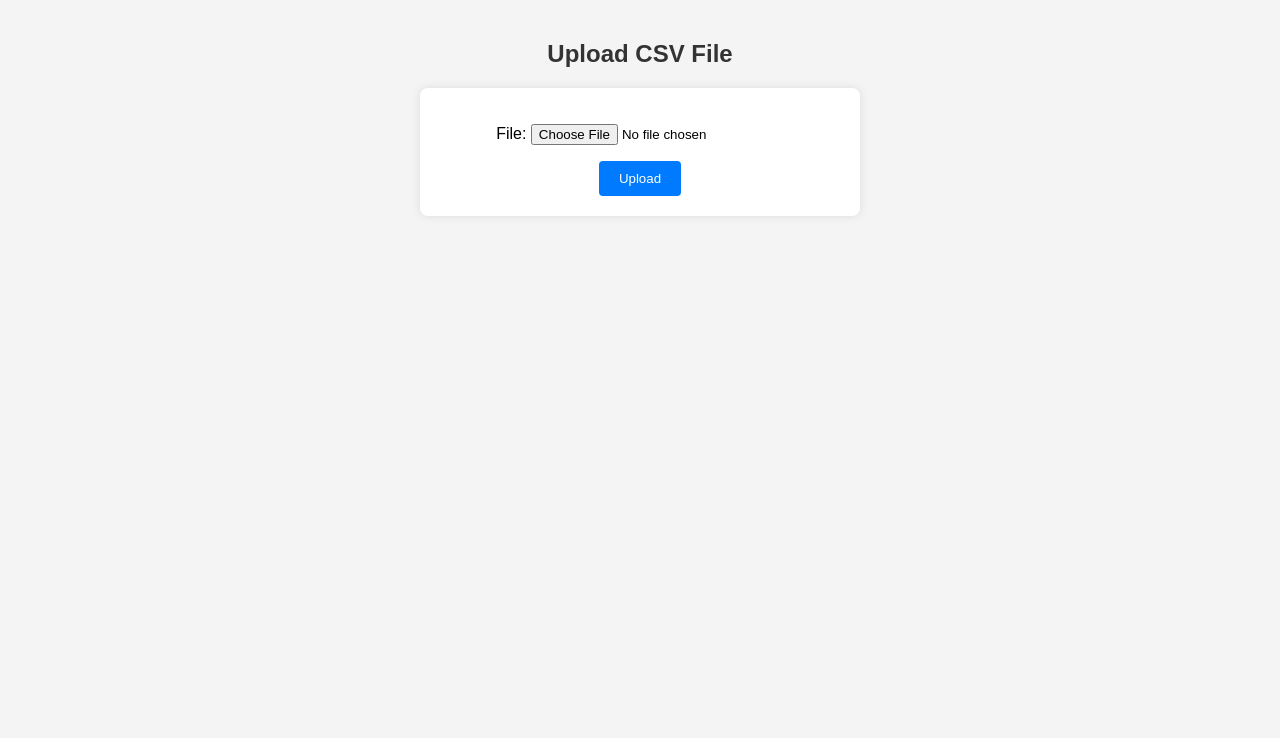
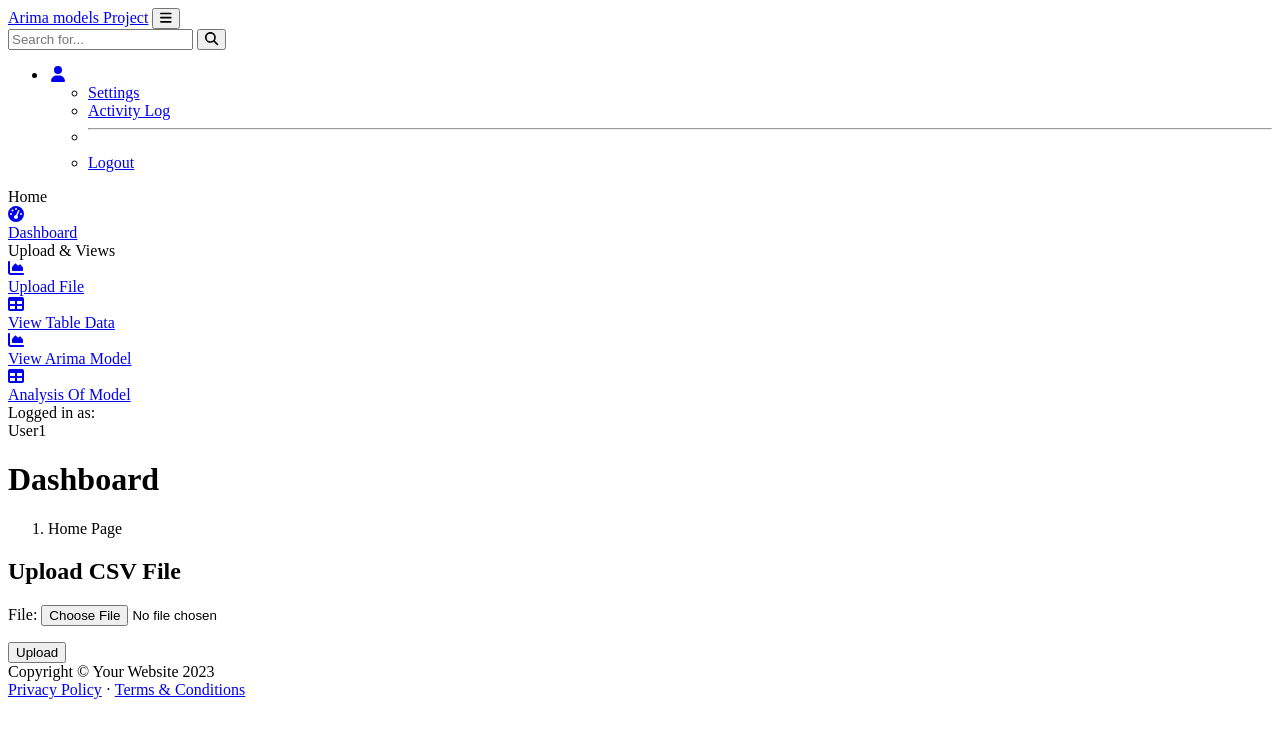
Before and after one commit to tjrapodile/fileReader_project, a Django app: page /myapp/upload/ in a window 1280 px wide. Shown: the top 738 px of the page. Run offline with Django 4.2, Linux system fonts and the light colour scheme; some libraries are stand-ins or nearby versions.

Commit message:
fixed name and added datatables stylesheet

```diff
--- a/Bootstrap Django Project/myapp/templates/index.html
+++ b/Bootstrap Django Project/myapp/templates/index.html
@@ -10,6 +10,7 @@
         <title>Our Project</title>
         <link href ="{% static 'css/styles.css' %}" rel = "stylesheet"/>
         <script src="https://use.fontawesome.com/releases/v6.3.0/js/all.js" crossorigin="anonymous"></script>
+        <link href="DataTables/datatables.min.css" rel="stylesheet">
     </head>
     <body class="sb-nav-fixed">
         <nav class="sb-topnav navbar navbar-expand navbar-dark bg-dark">
@@ -57,7 +58,7 @@
                                 View Table Data
                             <a class="nav-link" href="table.html">
                                 <div class="sb-nav-link-icon"><i class="fas fa-chart-area"></i></div>
-                                View Armima Model
+                                View Arima Model
                             </a>
                             <a class="nav-link" href="model.html">
                                 <div class="sb-nav-link-icon"><i class="fas fa-table"></i></div>
--- a/Bootstrap Django Project/myapp/templates/upload_csv.html
+++ b/Bootstrap Django Project/myapp/templates/upload_csv.html
@@ -1,47 +1,114 @@
 <!DOCTYPE html>
 <html>
 <head>
+    {% load static %}
     <title>Upload CSV File</title>
-    <meta charset="UTF-8">
-    <meta name="viewport" content="width=device-width, initial-scale=1.0">
-    <style>
-        body {
-            font-family: 'Arial', sans-serif;
-            background-color: #f4f4f4;
-            margin: 0;
-            padding: 20px;
-            text-align: center;
-        }
+    <meta charset="utf-8" />
+    <meta http-equiv="X-UA-Compatible" content="IE=edge" />
+    <meta name="viewport" content="width=device-width, initial-scale=1, shrink-to-fit=no" />
+    <meta name="description" content="" />
+    <meta name="author" content="" />
+    <title>Our Project</title>
+    <link href ="{% static 'css/styles.css' %}" rel = "stylesheet"/>
+    <script src="https://use.fontawesome.com/releases/v6.3.0/js/all.js" crossorigin="anonymous"></script>
+    <link href="DataTables/datatables.min.css" rel="stylesheet">
 
-        h2 {
-            color: #333;
-        }
-
-        form {
-            max-width: 400px;
-            margin: 0 auto;
-            background-color: #fff;
-            padding: 20px;
-            border-radius: 8px;
-            box-shadow: 0 0 10px rgba(0, 0, 0, 0.1);
-        }
-
-        button {
-            background-color: #007bff;
-            color: #fff;
-            border: none;
-            padding: 10px 20px;
-            border-radius: 4px;
-            cursor: pointer;
-        }
-    </style>
 </head>
 <body>
+    <body class="sb-nav-fixed">
+        <nav class="sb-topnav navbar navbar-expand navbar-dark bg-dark">
+            <!-- Navbar Brand-->
+            <a class="navbar-brand ps-3" href="index.html">Arima models Project</a>
+            <!-- Sidebar Toggle-->
+            <button class="btn btn-link btn-sm order-1 order-lg-0 me-4 me-lg-0" id="sidebarToggle" href="#!"><i class="fas fa-bars"></i></button>
+            <!-- Navbar Search-->
+            <form class="d-none d-md-inline-block form-inline ms-auto me-0 me-md-3 my-2 my-md-0">
+                <div class="input-group">
+                    <input class="form-control" type="text" placeholder="Search for..." aria-label="Search for..." aria-describedby="btnNavbarSearch" />
+                    <button class="btn btn-primary" id="btnNavbarSearch" type="button"><i class="fas fa-search"></i></button>
+                </div>
+            </form>
+            <!-- Navbar-->
+            <ul class="navbar-nav ms-auto ms-md-0 me-3 me-lg-4">
+                <li class="nav-item dropdown">
+                    <a class="nav-link dropdown-toggle" id="navbarDropdown" href="#!" role="button" data-bs-toggle="dropdown" aria-expanded="false"><i class="fas fa-user fa-fw"></i></a>
+                    <ul class="dropdown-menu dropdown-menu-end" aria-labelledby="navbarDropdown">
+                        <li><a class="dropdown-item" href="#!">Settings</a></li>
+                        <li><a class="dropdown-item" href="#!">Activity Log</a></li>
+                        <li><hr class="dropdown-divider" /></li>
+                        <li><a class="dropdown-item" href="#!">Logout</a></li>
+                    </ul>
+                </li>
+            </ul>
+        </nav>
+        <div id="layoutSidenav">
+            <div id="layoutSidenav_nav">
+                <nav class="sb-sidenav accordion sb-sidenav-dark" id="sidenavAccordion">
+                    <div class="sb-sidenav-menu">
+                        <div class="nav">
+                            <div class="sb-sidenav-menu-heading">Home</div>
+                            <a class="nav-link" href="index.html">
+                                <div class="sb-nav-link-icon"><i class="fas fa-tachometer-alt"></i></div>
+                                Dashboard
+                            </a>
+                            <div class="sb-sidenav-menu-heading">Upload & Views</div>
+                            <a class="nav-link" href="upload_csv.html">
+                                <div class="sb-nav-link-icon"><i class="fas fa-chart-area"></i></div>
+                                Upload File
+                            </a>
+                            <a class="nav-link" href="upload_success.html">
+                                <div class="sb-nav-link-icon"><i class="fas fa-table"></i></div>
+                                View Table Data
+                            <a class="nav-link" href="table.html">
+                                <div class="sb-nav-link-icon"><i class="fas fa-chart-area"></i></div>
+                                View Arima Model
+                            </a>
+                            <a class="nav-link" href="model.html">
+                                <div class="sb-nav-link-icon"><i class="fas fa-table"></i></div>
+                                Analysis Of Model
+                            </a>
+                        </div>
+                    </div>
+                    <div class="sb-sidenav-footer">
+                        <div class="small">Logged in as:</div>
+                        User1
+                    </div>
+                </nav>
+            </div>
+            <div id="layoutSidenav_content">
+                <div id="layoutSidenav_content">
+                    <main>
+                        <div class="container-fluid px-4">
+                            <h1 class="mt-4">Dashboard</h1>
+                            <ol class="breadcrumb mb-4">
+                                <li class="breadcrumb-item active">Home Page</li>
+                            </ol>
                             <h2>Upload CSV File</h2>
                             <form method="post" enctype="multipart/form-data">
                                 {% csrf_token %}
                                 {{ form.as_p }}
                                 <button type="submit">Upload</button>
                             </form>
+                        </div>
+                    </main>
+
+                    <footer class="py-4 bg-light mt-auto">
+                        <div class="container-fluid px-4">
+                            <div class="d-flex align-items-center justify-content-between small">
+                                <div class="text-muted">Copyright &copy; Your Website 2023</div>
+                                <div>
+                                    <a href="#">Privacy Policy</a>
+                                    &middot;
+                                    <a href="#">Terms &amp; Conditions</a>
+                                </div>
+                            </div>
+                        </div>
+                    </footer>
+                    <script src="{% static 'js/scripts.js' %}"></script>
+                    <script src="{% static 'assets/demo/chart-area-demo.js' %}"></script>
+                    <script src="{% static 'assets/demo/chart-bar-demo.js' %}"></script>
+                    <script src="{% static 'assets/demo/chart-min.js' %}"></script>
+                    <script src="{% static 'js/datatables-simple-demo.js' %}"></script>
+                    <script src="DataTables/datatables.min.js"></script>
 </body>
 </html>
```
Lines whose indentation alone changed are shown as unchanged.
